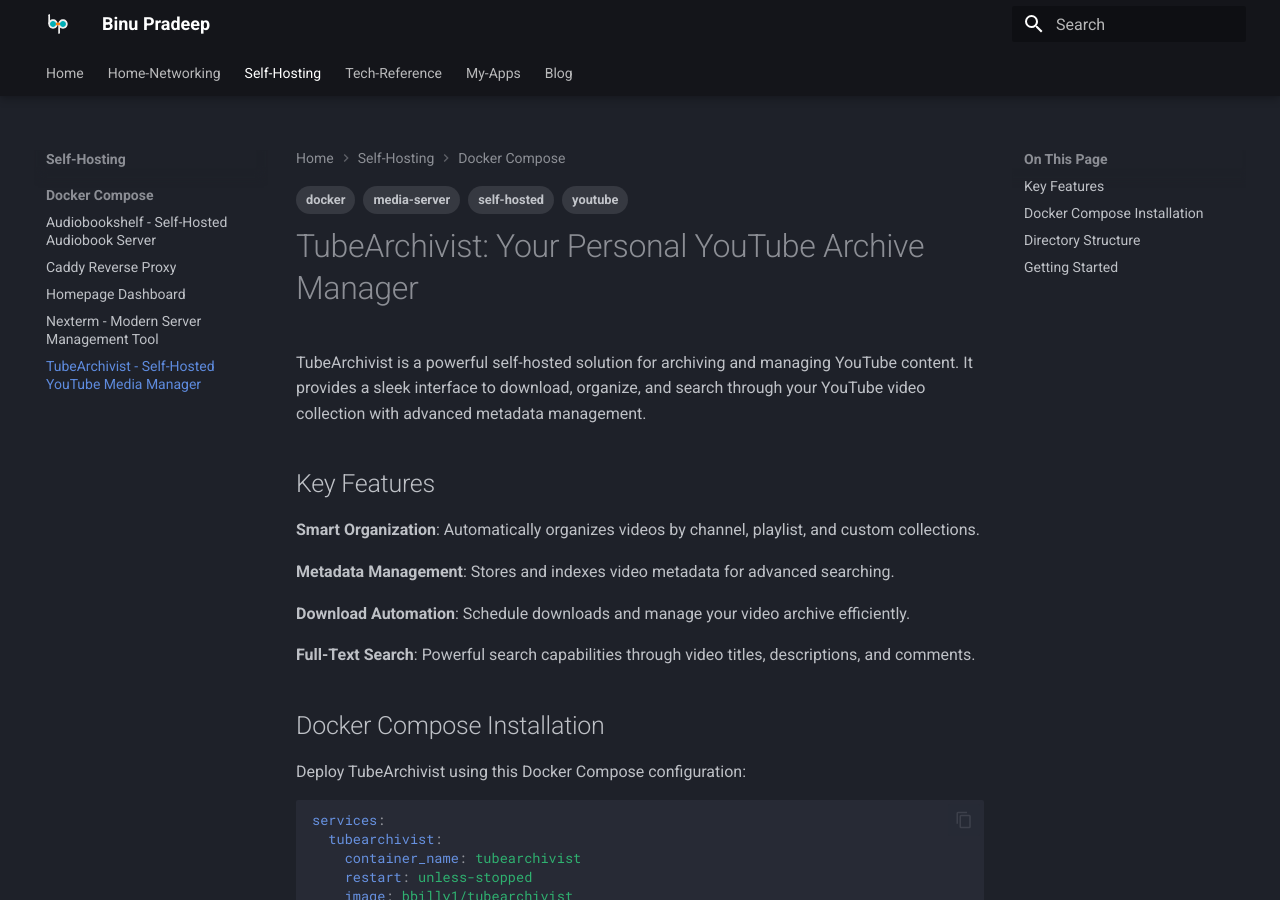
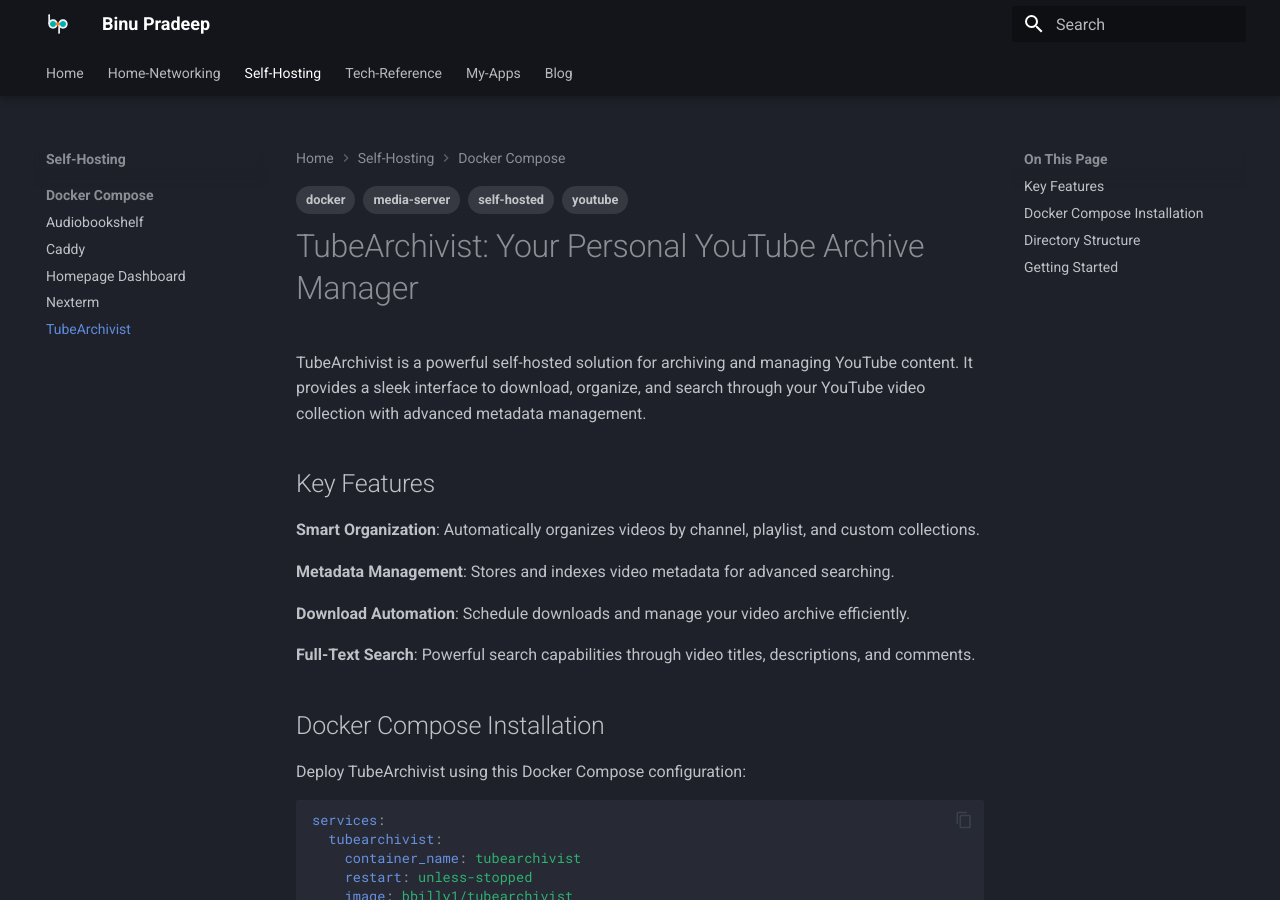
Before and after one commit to binuengoor/binupradeep-mkdocs, an MkDocs documentation site: the page built from docs/selfhosted/Docker Compose/tubearchivist.md, in a window 1280 px wide and 900 px high. Built offline with MkDocs 1.6.1 and Material for MkDocs 9.7.7, drawn with Linux system fonts in a browser that asks for light colours.

Commit message:
title updates

```diff
--- a/docs/selfhosted/Docker Compose/audiobookshelf.md
+++ b/docs/selfhosted/Docker Compose/audiobookshelf.md
@@ -1,5 +1,5 @@
 ---
-title: Audiobookshelf - Self-Hosted Audiobook Server
+title: Audiobookshelf
 description: Host and stream your audiobooks and podcasts with a sleek, feature-rich media server using Docker.
 tags: [docker, media-server, audiobooks, self-hosted]
 ---
--- a/docs/selfhosted/Docker Compose/caddy.md
+++ b/docs/selfhosted/Docker Compose/caddy.md
@@ -1,5 +1,5 @@
 ---
-title: Caddy Reverse Proxy
+title: Caddy
 description: A modern web server with automatic HTTPS and reverse proxy capabilities using wildcard certificates
 tags: [caddy, reverse-proxy]
 ---
--- a/docs/selfhosted/Docker Compose/nexterm.md
+++ b/docs/selfhosted/Docker Compose/nexterm.md
@@ -1,5 +1,5 @@
 ---
-title: Nexterm - Modern Server Management Tool
+title: Nexterm
 description: Deploy and manage SSH, VNC, and RDP connections through a sleek web interface using Docker.
 tags: [docker, server-management, self-hosted]
 ---
--- a/docs/selfhosted/Docker Compose/tubearchivist.md
+++ b/docs/selfhosted/Docker Compose/tubearchivist.md
@@ -1,5 +1,5 @@
 ---
-title: TubeArchivist - Self-Hosted YouTube Media Manager
+title: TubeArchivist
 description: Archive and manage your YouTube content with a powerful self-hosted solution using Docker.
 tags: [docker, media-server, youtube, self-hosted]
 ---
```
